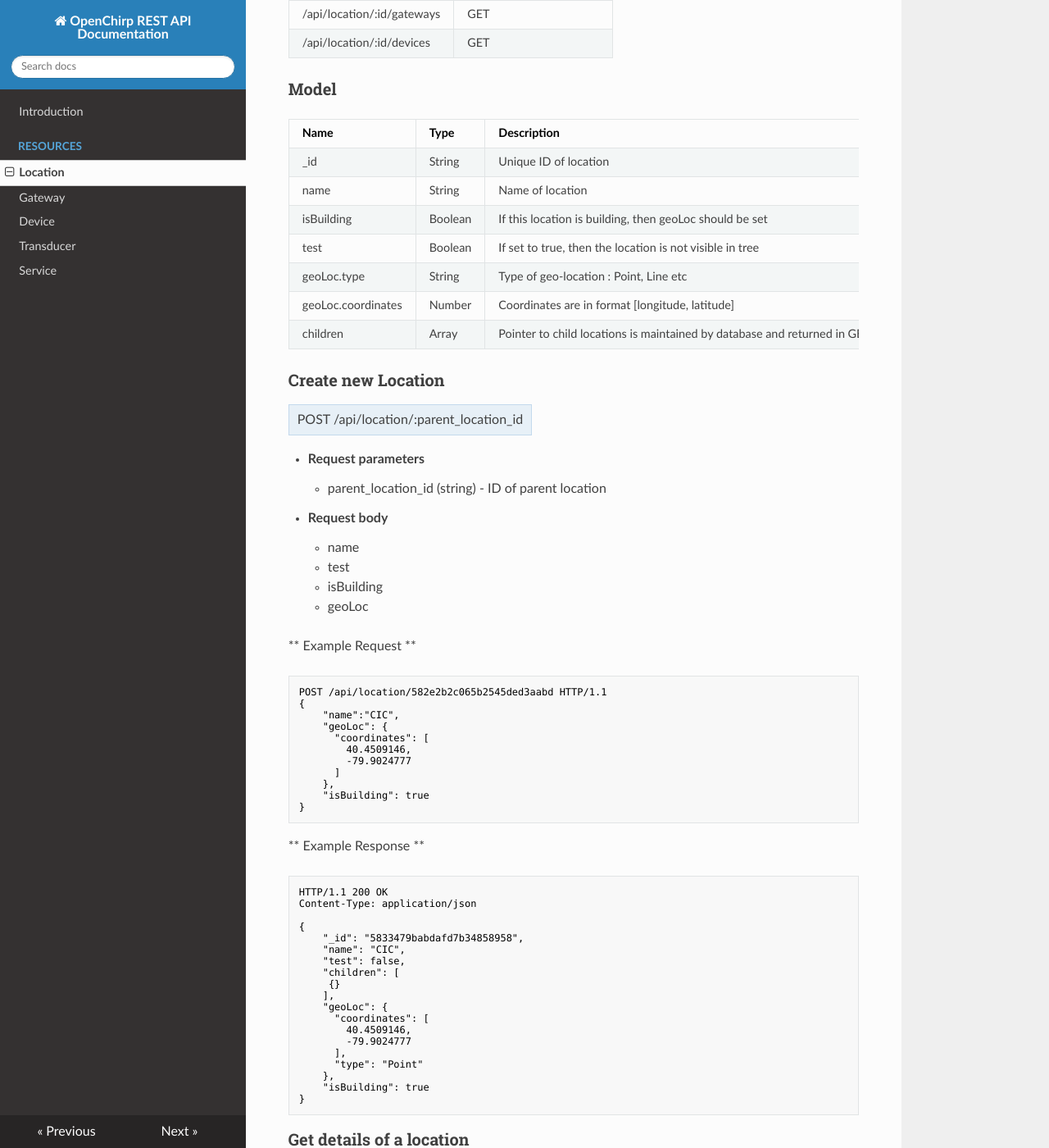
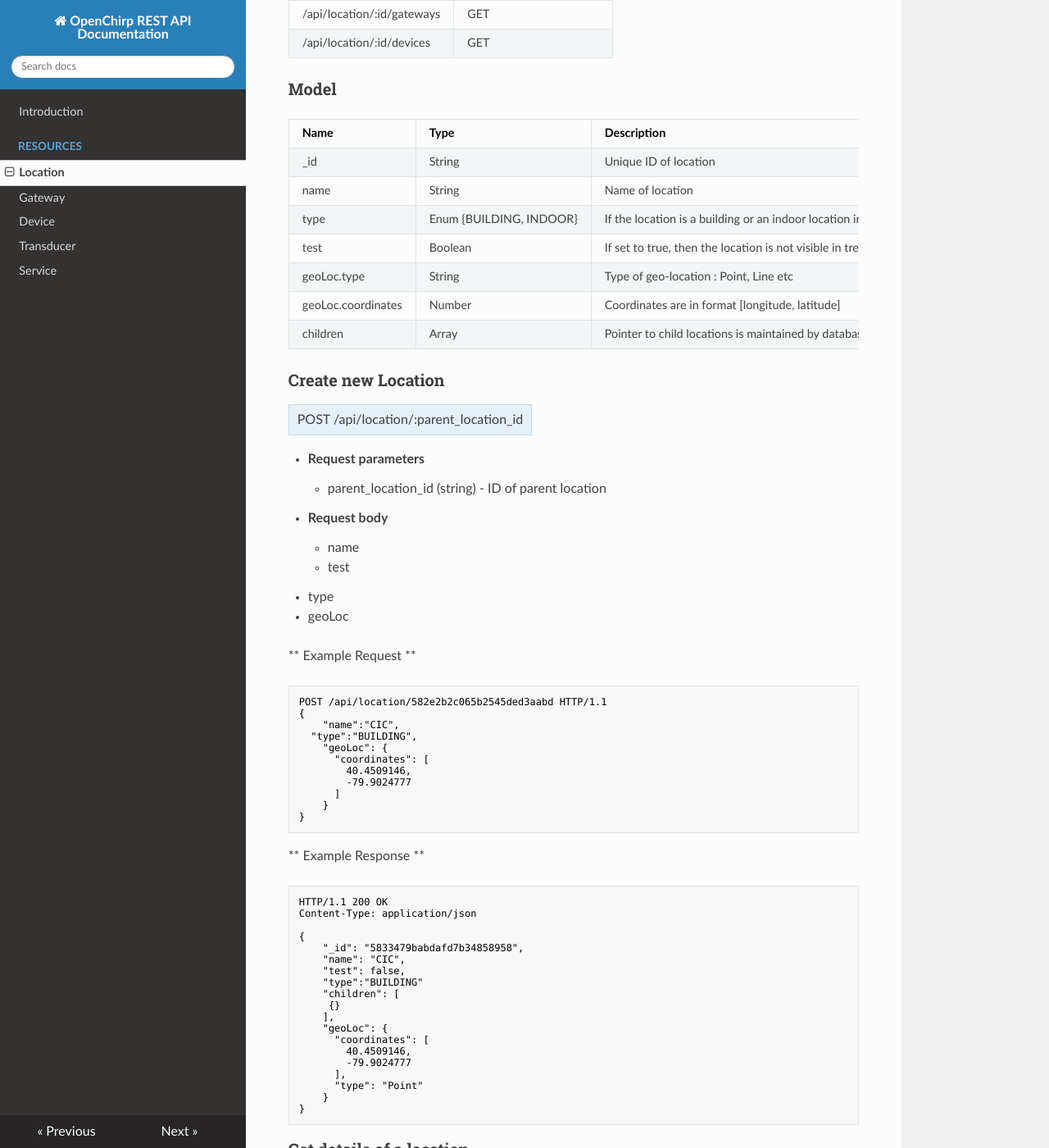
Before and after one commit to OpenChirp/openchirp_rest, an MkDocs documentation site: the page built from documentation/docs/location.md, in a window 1280 px wide and 1400 px high, scrolled down 219 px. Shown: the whole window at 82% size. Built offline with MkDocs 1.6.1, drawn with Linux system fonts in a browser that asks for light colours; nearby versions of some CDN libraries; old or Windows-style settings are respelled for this version of MkDocs.

Commit message:
Change type of location from boolean to enum

````diff
--- a/documentation/docs/location.md
+++ b/documentation/docs/location.md
@@ -11,7 +11,7 @@
 |:----------|:-----|:------------|:-----|:-------|
 |_id|String| Unique ID of location| Auto-Generated|-|
 |name|String| Name of location| Yes|-|
-|isBuilding|Boolean| If this location is building, then geoLoc should be set| No | False|
+|type|Enum {BUILDING, INDOOR}| If the location is a building or an indoor location inside a building. If this location is a building, then geoLoc should be set| No | -|
 |test | Boolean| If set to true, then the location is not visible in tree| No | False|
 |geoLoc.type | String| Type of geo-location : Point, Line etc| No| Point|
 |geoLoc.coordinates|Number| Coordinates are in format [longitude, latitude]| No| -|
@@ -28,8 +28,8 @@
 - **Request body**
 	* name
 	* test
-    * isBuilding
-    * geoLoc
+  * type
+  * geoLoc
 
 
 ** Example Request **
@@ -37,13 +37,13 @@
 POST /api/location/582e2b2c065b2545ded3aabd HTTP/1.1
 {
 	"name":"CIC",
+  "type":"BUILDING",
     "geoLoc": {
       "coordinates": [
         40.4509146,
         -79.9024777
       ]
-    },
-    "isBuilding": true
+    }
 }
 ```
 
@@ -56,6 +56,7 @@ Content-Type: application/json
     "_id": "5833479babdafd7b34858958",
     "name": "CIC",
     "test": false,
+    "type":"BUILDING"
     "children": [
      {}
     ],
@@ -65,8 +66,7 @@ Content-Type: application/json
         -79.9024777
       ],
       "type": "Point"
-    },
-    "isBuilding": true
+    }
 }
 ```
 
````
Also changed, not shown: 1 other file.
